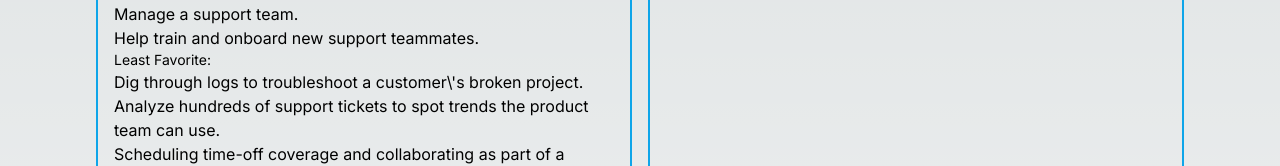
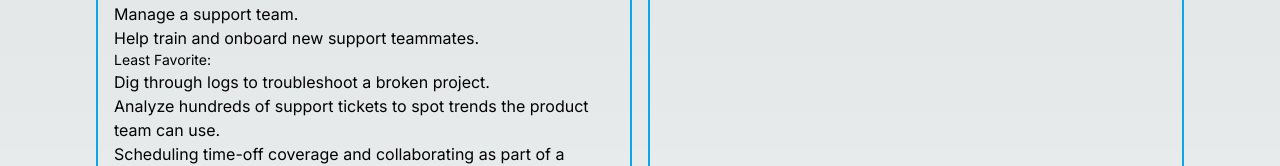
Before and after one commit to MindyPostoff/nextjs-boilerplate-example, a Next.js app: page / in a window 1280 px wide. Shown: the part 638-804 px from the top of the page. Built offline with nearby package versions, Linux system fonts and the light colour scheme.

Commit message:
Update page.tsx

```diff
--- a/app/page.tsx
+++ b/app/page.tsx
@@ -61,7 +61,7 @@ export default function Home() {
             Least Favorite:
           </p>
           <ul>
-            <li>Dig through logs to troubleshoot a customer\'s broken project.</li>
+            <li>Dig through logs to troubleshoot a broken project.</li>
             <li>Analyze hundreds of support tickets to spot trends the product team can use.</li>
             <li>Scheduling time-off coverage and collaborating as part of a growing cohesive support team.</li>
             <li>Respond to over 50 support requests via email every day.</li>
```
